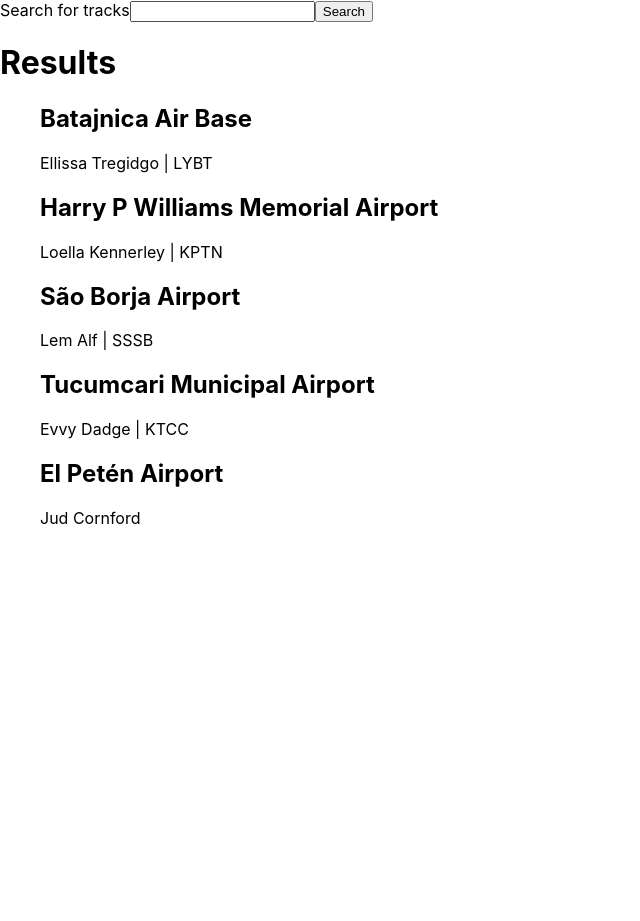
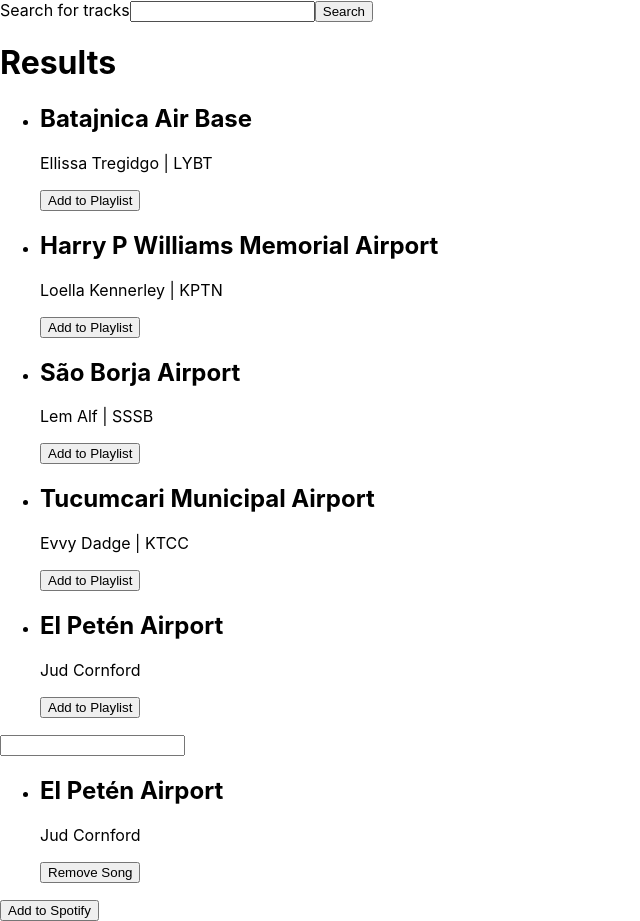
Before and after one commit to nicholasbenaya/Jammming, a React (Create React App) app: page / in a window 1280 px wide. Shown: the whole page, without its empty margins (0-640 px from the left). Before the commit the page ends 800 px from the top, so only its background shows below. Built offline with nearby package versions, Linux system fonts and the light colour scheme.

Commit message:
added add, remove, and onChange functionality to several Components

```diff
--- a/src/Components/App/App.js
+++ b/src/Components/App/App.js
@@ -1,8 +1,13 @@
 import React, { useState } from "react";
 import SearchBar from "../SearchBar/SearchBar";
 import SearchResults from "../SearchResults/SearchResults";
+import Playlist from "../Playlist/Playlist";
 
 function App() {
+  /**
+   * Using useState Hook, creating searchResults array to store user's search results
+   * Current initial state of the searchResults array is mocked for testing purposes (will be replaced with the actual data from the API)
+   */
   const [searchResults, setSearchResults] = useState([
     {
       id: 1,
@@ -26,10 +31,70 @@ function App() {
     { id: 5, name: "El Petén Airport", artist: "Jud Cornford", album: null },
   ]);
 
+
+  /**
+   * Using useState Hook, creating a playlists array to store user's playlist
+   * Current initial state of the playlists array is using one of the searchResults array value for testing purposes
+   */
+  const [playlists, setPlaylists] = useState([
+    { id: 5, name: "El Petén Airport", artist: "Jud Cornford", album: null },
+  ]);
+
+  /**
+   * Handling Add to Playlist functionality to each of the searchResults track using the id parameter
+   * This function gets passed to the SearchResults Component
+   * @param {*} id
+   */
+  const handleAdd = (id) => {
+    const trackIndex = searchResults.findIndex((result) => result.id === id); // retrieving the index of the selected track using its id
+    const isOnPlaylist = playlists.findIndex((playlist) => playlist.id === id); // see if the playlists array had a track with the id of selected track's id. Will return -1 if there's none.
+    if (isOnPlaylist === -1) {
+      setPlaylists((prev) => [...prev, searchResults[trackIndex]]); // set the current playlists array state into previous state along with a track from searchResults with the id of trackIndex
+    }
+  };
+
+  /**
+   * Handling Remove from Playlist functionality to each of the playlists track using the id parameter
+   * This function gets passed to the Playlist Component
+   * @param {*} id
+   */
+  const handleRemove = (id) => {
+    setPlaylists(playlists.filter((track) => track.id !== id)); // set the current playlist array state to have the value of an array that has no track with the id of selected track's id
+  };
+
+
+  /**
+   * Using useState Hook, creating a playlistName state to store the value of the user's playlist name
+   */
+  const [playlistName, setPlaylistName] = useState("");
+  /**
+   * Handling onChange functionality on the Playlist Component input element
+   * This function gets passed to the Playlist Component
+   * @param {*} param0
+   */
+  const handleChange = ({ target }) => {
+    setPlaylistName(target.value); // set the playlistName state to have the value of the input element
+  };
+  /**
+   * TODO: Handling submit functionality on the Playlist Component
+   * @param {*} event
+   */
+  const handleSubmit = (event) => {
+    event.preventDefault();
+  };
+
+
   return (
     <>
       <SearchBar />
-      <SearchResults searchResults={searchResults}/>
+      <SearchResults searchResults={searchResults} onClick={handleAdd} />
+      <Playlist
+        onChange={handleChange}
+        playlistName={playlistName}
+        onSubmit={handleSubmit}
+        onRemove={handleRemove}
+        playlists={playlists}
+      />
     </>
   );
 }
--- /dev/null
+++ b/src/Components/Playlist/Playlist.js
@@ -0,0 +1,26 @@
+import React from "react";
+import Track from "../TrackList/Track/Track";
+
+function Playlist(props) {
+  return (
+    <form onSubmit={props.onSubmit}>
+      <input type="text" onChange={props.onChange} value={props.playlistName} />
+      <ul>
+        {props.playlists.map((track) => (
+          <>
+            <Track
+              trackId={track.id}
+              trackName={track.name}
+              trackArtist={track.artist}
+              trackAlbum={track.album}
+            />
+            <button onClick={() => props.onRemove(track.id)} >Remove Song</button>
+          </>
+        ))}
+      </ul>
+      <input type="submit" value="Add to Spotify" />
+    </form>
+  );
+}
+
+export default Playlist;
--- a/src/Components/SearchResults/SearchResults.js
+++ b/src/Components/SearchResults/SearchResults.js
@@ -4,7 +4,7 @@ function SearchResults(props) {
   return (
     <>
       <h1>Results</h1>
-      <TrackList tracks={props.searchResults} />
+      <TrackList tracks={props.searchResults} handleAdd={props.onClick} />
     </>
   );
 }
--- a/src/Components/TrackList/Track/Track.js
+++ b/src/Components/TrackList/Track/Track.js
@@ -1,12 +1,15 @@
-import React from 'react'
+import React from "react";
 
 function Track(props) {
-    return (
-        <div key={props.trackId}>
-            <h2>{props.trackName}</h2>
-            <p>{props.trackArtist} {props.trackAlbum !== null ? `| ${props.trackAlbum}` : ""} </p>
-        </div>
-    )
+  return (
+    <li key={props.trackId}>
+      <h2>{props.trackName}</h2>
+      <p>
+        {props.trackArtist}{" "}
+        {props.trackAlbum !== null ? `| ${props.trackAlbum}` : ""}
+      </p>
+    </li>
+  );
 }
 
 export default Track;
--- a/src/Components/TrackList/Tracklist.js
+++ b/src/Components/TrackList/Tracklist.js
@@ -1,18 +1,24 @@
-import React from 'react'
-import Track from './Track/Track'
+import React from "react";
+import Track from "./Track/Track";
 
 function TrackList(props) {
   return (
     <ul>
-            {props.tracks.map(track => (
+      {props.tracks.map((track) => (
+        <>
           <Track
             trackId={track.id}
             trackName={track.name}
             trackArtist={track.artist}
-                trackAlbum={track.album}/>
+            trackAlbum={track.album}
+          />
+          <button onClick={() => props.handleAdd(track.id)}>
+            Add to Playlist
+          </button>
+        </>
       ))}
     </ul>
-    )
+  );
 }
 
 export default TrackList;
```
Lines whose indentation alone changed are shown as unchanged.
